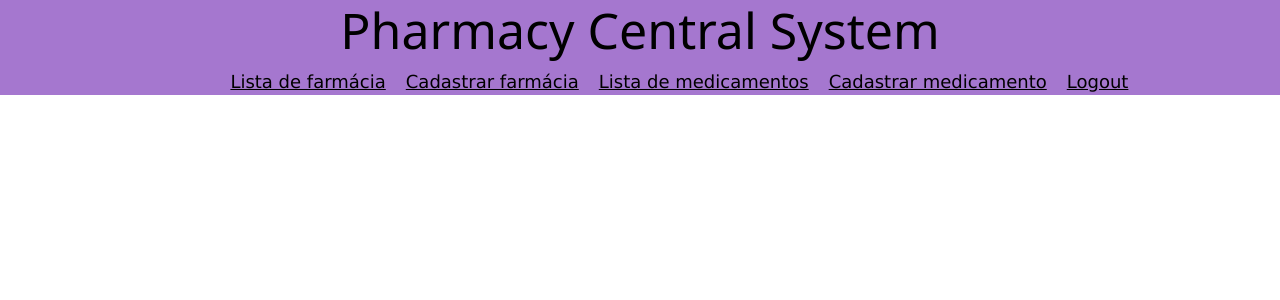
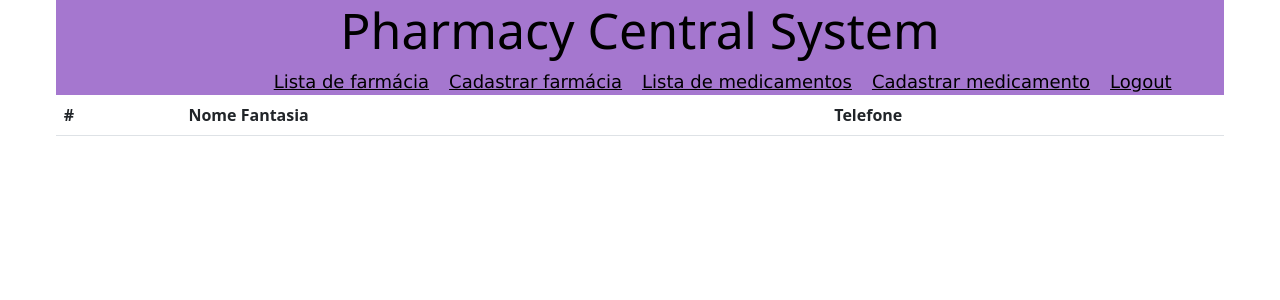
Before and after one commit to Patricia-Vasques/Pharmacy-Central-System, a React (Vite) app: page /ListaDeFarmacias in a window 1280 px wide. Shown: the top 300 px of the page. Built offline with nearby package versions, Linux system fonts and the light colour scheme.

Commit message:
feat: montando a tabela com bootstrap, colocando a estilização

```diff
--- a/src/components/ListaDeFarmacias.jsx
+++ b/src/components/ListaDeFarmacias.jsx
@@ -10,20 +10,38 @@
 
     const exibirTarbela = (item) => setTabelaSelecionada (item)
 
+    const  [showModal, setModal] = useState(false)
+
     return(
+        <div class="d-flex justify-content-center">
         <Row>
+
             <Header />
 
-        {(listaFarmacias).map((item) => {
-                const farmacia = listaFarmacias[item];
+                    <Table class="table table-bordered text-center" >
+                        <thead >
+                            <tr><th scope="col">#</th>
+                                <th scope="col"> Nome Fantasia</th>
+                                <th scope="col"> Telefone </th>
+                            </tr>
+                        </thead>
+
+                        <tbody>
+                        {(listaFarmacias).map((farmacia) => {
+
                 return(
-                    <Table key={item} style={{widt: "200px"}}>
-                        <Table.Title> {farmacia.razaoSocial}</Table.Title>
-                        <Table.Text>{farmacia.telefoneFarmacia}</Table.Text>
-                        <Button onClick={() => exibirTarbela (item)}> Informações</Button>
-                        {tabelaSelecionada === item &&(
-                        <Modal show={true} onHide={() => setTabelaSelecionada(null)}>
-                            <Modal.Header>
+                    <tr key = {farmacia.cnpj}>
+                        <th scope="row">1</th>
+                        <td>{farmacia.nomeFantasia}</td>
+                        <td>{farmacia.telefoneFarmacia}</td>
+
+
+                        <Button className="btn btn-outline-secondary" onClick={() => exibirTarbela (item)}> Informações</Button>
+                        {exibirTarbela === farmacia.cnpj &&(
+
+
+                        <Modal show={showModal} onHide={() => setTabelaSelecionada(null)}>
+                            <Modal.Header> Titulo</Modal.Header>
                                 <Modal.Body>
                                     <ListGroup>
                                         <ListGroupItem>
@@ -73,16 +91,19 @@
                                         <ListGroupItem>
                                          Complemento: {farmacia.complemento}
                                         </ListGroupItem>
-
-
                                     </ListGroup>
                                 </Modal.Body>
-                            </Modal.Header>
+
                         </Modal>
                         )}
+
+                        </tr>
+                        )
+                        })}
+                        </tbody>
+
                     </Table>
-                );
-        })}
         </Row>
-    )
-        }
+        </div>
+        )
+  }
```
